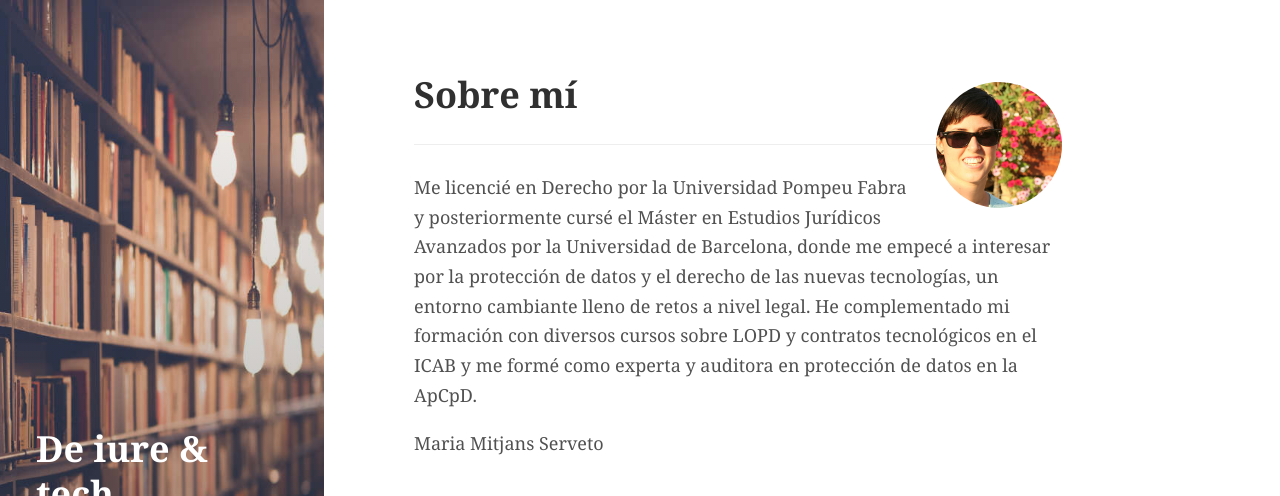
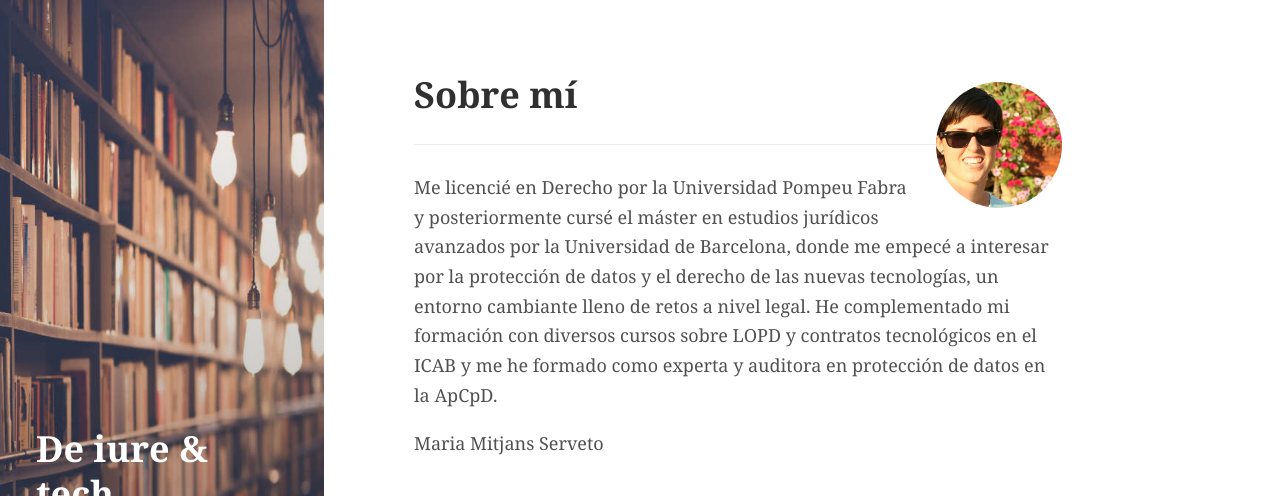
Before and after one commit to mitjans-serveto/mitjans-serveto.github.io, a Jekyll site: the page built from about.md, in a window 1280 px wide. Shown: the top 496 px of the page. Built offline with Jekyll 4.4.1, drawn with Linux system fonts in a browser that asks for light colours.

Commit message:
Update _config.yml

```diff
--- a/_config.yml
+++ b/_config.yml
@@ -45,7 +45,7 @@
 
   # Markdown enabled, can use multiple paragraphs (enabled by `|`)
   about:             |
-   Me licencié en Derecho por la Universidad Pompeu Fabra y posteriormente cursé el Máster en Estudios Jurídicos Avanzados por la Universidad de Barcelona, donde me empecé a interesar por la protección de datos y el derecho de las nuevas tecnologías, un entorno cambiante lleno de retos a nivel legal. He complementado mi formación con diversos cursos sobre LOPD y contratos tecnológicos en el ICAB y me formé como experta y auditora en protección de datos en la ApCpD.
+   Me licencié en Derecho por la Universidad Pompeu Fabra y posteriormente cursé el máster en estudios jurídicos avanzados por la Universidad de Barcelona, donde me empecé a interesar por la protección de datos y el derecho de las nuevas tecnologías, un entorno cambiante lleno de retos a nivel legal. He complementado mi formación con diversos cursos sobre LOPD y contratos tecnológicos en el ICAB y me he formado como experta y auditora en protección de datos en la ApCpD.
 
   # Social media icons in sidebar
   # Comment/uncommet to show/hide
```
